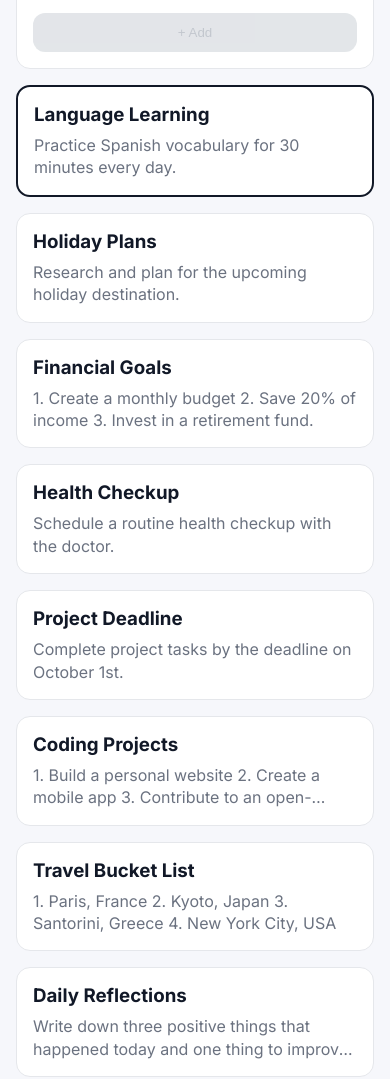
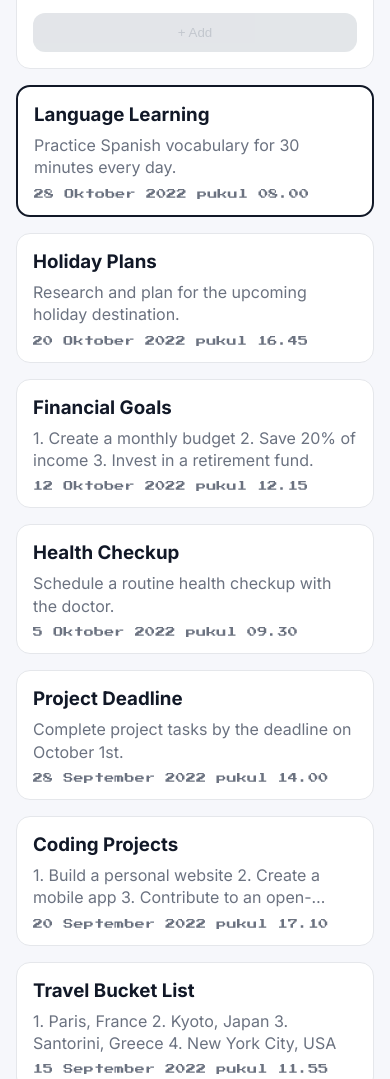
Before and after one commit to mfaiqrofifi/Notes_app, a plain HTML site: page notes_app/index.html in a window 390 px wide. Shown: the part 466-1545 px from the top of the page. Drawn offline with Linux system fonts and the light colour scheme.

Commit message:
edited feature

```diff
--- a/notes_app/index.html
+++ b/notes_app/index.html
@@ -9,6 +9,10 @@
     <link rel="preconnect" href="https://fonts.gstatic.com" crossorigin />
     <link
       href="https://fonts.googleapis.com/css2?family=Inter:wght@400;600;700&display=swap"
+      rel="stylesheet"
+    />
+    <link
+      href="https://fonts.googleapis.com/css2?family=Press+Start+2P&display=swap"
       rel="stylesheet"
     />
 
--- a/notes_app/src/components/note-list.js
+++ b/notes_app/src/components/note-list.js
@@ -21,6 +21,15 @@ class NoteList extends HTMLElement {
             <div class="note-card ${n.id === selectedId ? "note-card--selected" : ""}" data-id="${n.id}">
               <h3>${n.title}</h3>
               <p>${n.body}</p>
+              <small class="note-date">
+                ${new Date(n.createdAt).toLocaleString("id-ID", {
+                  day: "numeric",
+                  month: "long",
+                  year: "numeric",
+                  hour: "2-digit",
+                  minute: "2-digit",
+                })}
+              </small>
             </div>
           `,
           )
--- a/notes_app/src/style/style.css
+++ b/notes_app/src/style/style.css
@@ -159,6 +159,15 @@ body {
   color: var(--muted);
 }
 
+.note-date {
+  display: block;
+  margin-top: 10px;
+  color: var(--muted);
+  font-size: 10px;
+  font-family: "Press Start 2P", system-ui, sans-serif;
+  letter-spacing: 0.2px;
+}
+
 .note-card {
   transition:
     transform 0.15s ease,
@@ -174,6 +183,33 @@ body {
   display: grid;
   grid-template-columns: repeat(auto-fit, minmax(260px, 1fr));
   gap: 16px;
+}
+
+note-list {
+  display: block;
+  max-height: calc(100vh - 190px);
+  overflow: auto;
+  padding-right: 4px;
+}
+
+note-form,
+note-detail {
+  position: sticky;
+  top: 16px;
+  align-self: start;
+}
+
+@media (max-width: 980px) {
+  note-list {
+    max-height: none;
+    overflow: visible;
+    padding-right: 0;
+  }
+
+  note-form,
+  note-detail {
+    position: static;
+  }
 }
 
 .error {
```
